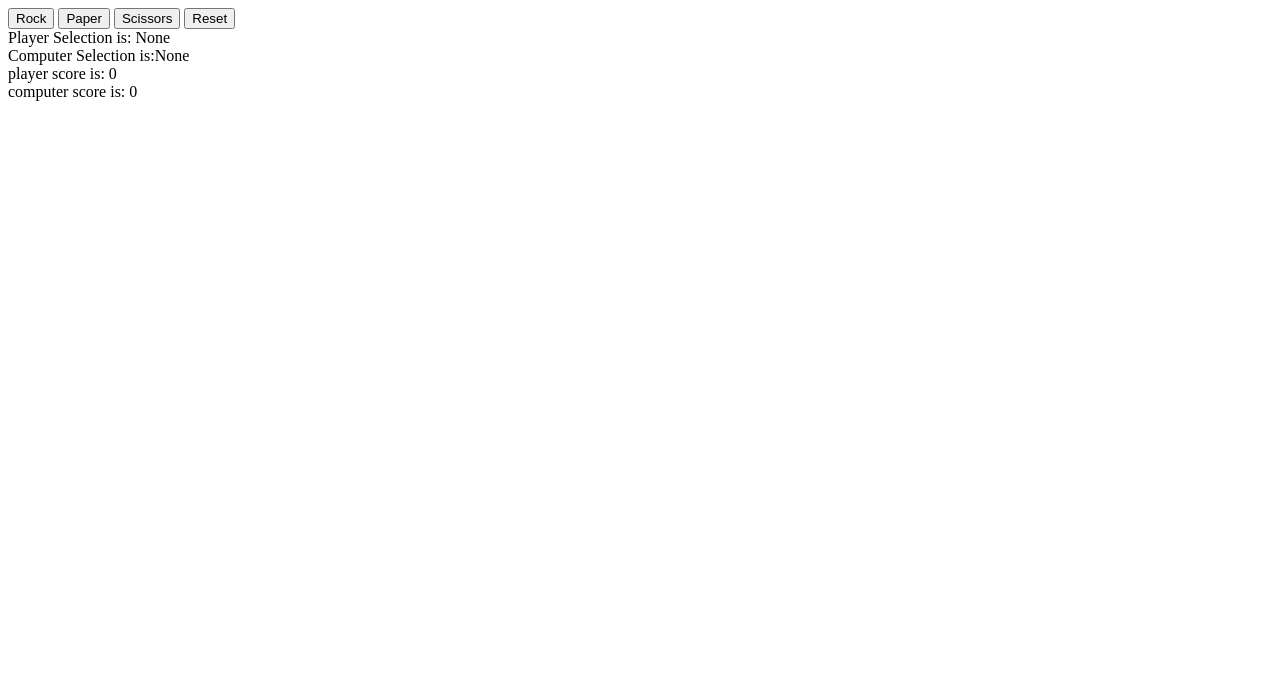
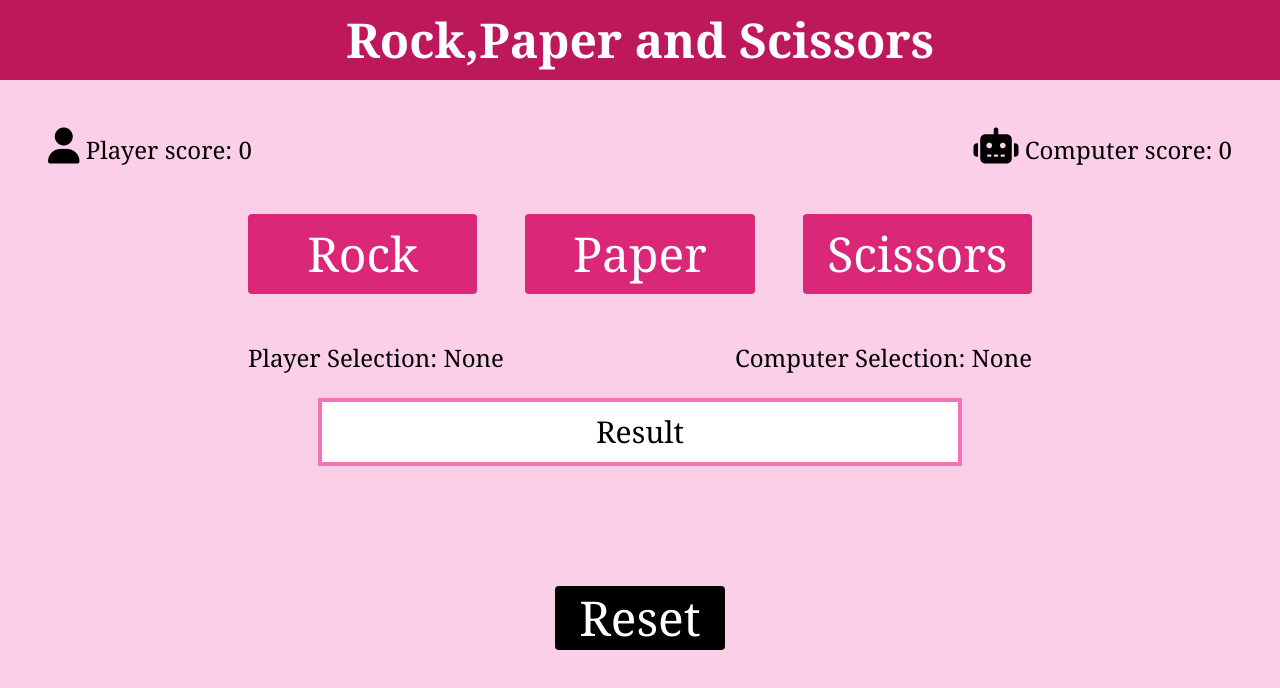
Before and after one commit to Chandrika1302/rock-paper-scissors-game, a plain HTML site: page index.html in a window 1280 px wide. Drawn offline with nearby package versions, Linux system fonts and the light colour scheme.

Commit message:
added tailwind-css and divs

```diff
--- a/index.html
+++ b/index.html
@@ -1,20 +1,37 @@
 <!DOCTYPE html>
 <head>
+    <link href="./index.css">
+    <link href="https://unpkg.com/tailwindcss@^2/dist/tailwind.min.css" rel="stylesheet">
+    <script src="https://kit.fontawesome.com/843f31a33f.js" crossorigin="anonymous"></script>
     <title>Rps-game</title>
 
+
 </head>
-<body>
-    <button class="button">Rock</button>
-    <button class="button">Paper</button>
-    <button class="button">Scissors</button>
-    <button class="reset-btn" onclick="resetGame()">Reset</button>
+<body class="bg-gradient-to-r from-pink-200 to-pink-200 md-12 font-serif">
+    <h1 class="text-center text-4xl bg-pink-700 text-white p-4 text-5xl font-bold">Rock,Paper and Scissors</h1>
 
-    <div class="player-selectn">Player Selection is: None</div>
-    <div class="computer-selectn">Computer Selection is:None</div>
-    <div class="p-score">player score is: 0</div>
-    <div class="c-score">computer score is: 0</div>
+    <div class="m-12 text-2xl">
+    <div class="flex justify-between">
+        <div class="p-score"><i class="fas fa-user text-4xl"></i> Player score: 0</div>
+        <div class="c-score"><i class="fas fa-robot text-4xl"></i> Computer score: 0</div>
+    </div>
 
-    <div class="gameResult"></div>
+    <div class="mx-14">
+        <div class="grid grid-cols-3 gap-24 my-12 mx-36  xl:gap-12  sm:gap-4 ">
+            <button class="button  bg-pink-600 hover:bg-pink-700 rounded transform hover:scale-110 motion-reduce:transform-none text-5xl p-4 text-white ">Rock</button>
+            <button class="button  bg-pink-600 hover:bg-pink-700 rounded transform hover:scale-110 motion-reduce:transform-none text-5xl p-4 text-white">Paper</button>
+            <button class="button  bg-pink-600 hover:bg-pink-700 rounded transform hover:scale-110 motion-reduce:transform-none text-5xl p-4 text-white">Scissors</button>
+        </div>
+
+    <div class="flex justify-between mx-36 text-2xl">
+    <div class="player-selectn">Player Selection: None</div>
+    <div class="computer-selectn">Computer Selection: None</div></div>
+
+    <div class="border-4 border-pink-400 text-center py-3 my-6 bg-white text-3xl w-3/5 m-auto">Result
+    <div class="gameResult text-5xl "></div>
+    </div>
+     <div class="flex justify-center"><button class="reset-btn bg-black hover:bg-gray-600 rounded transform hover:scale-110 motion-reduce:transform-none text-5xl px-6 py-2 text-white mt-24" onclick="resetGame()">Reset</button></div>
+    </div>
     <script src="./script.js"></script>
-
+    </div>
 </body>
```
